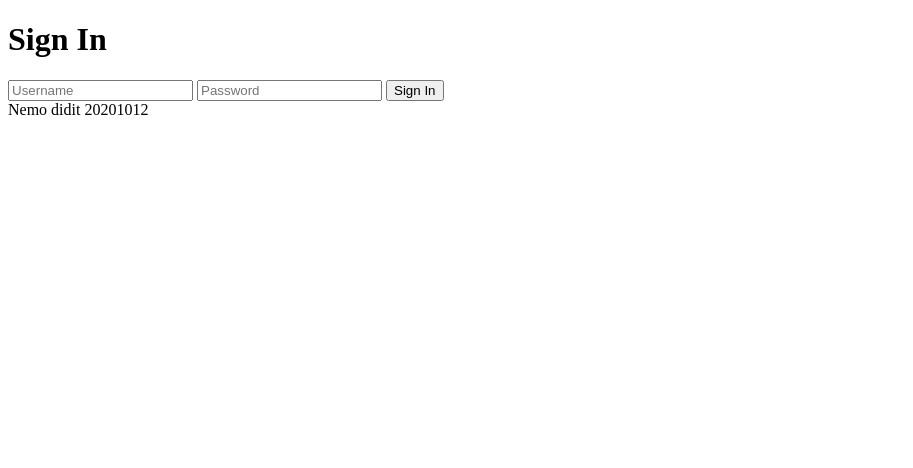
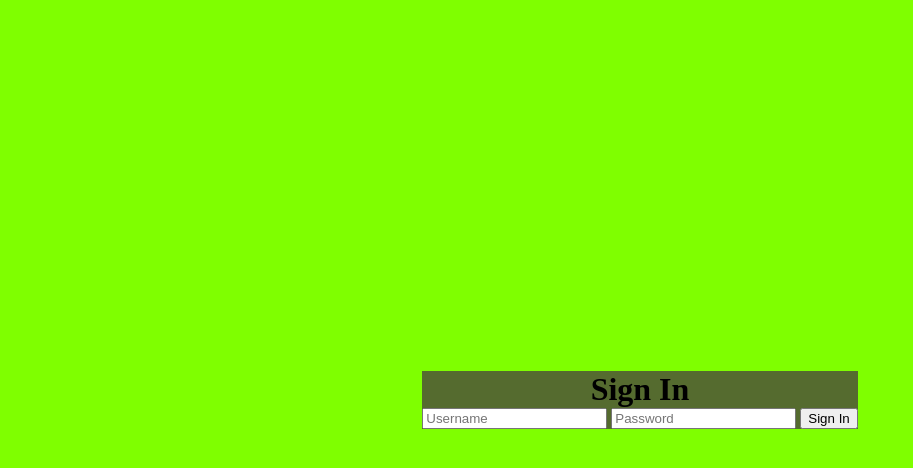
Before and after one commit to JediNemo/CCurtis-login-ui-Cohort209, a plain HTML site: page index.html in a window 1280 px wide. Shown: the whole page, without its empty margins (0-913 px from the left). Drawn offline with Linux system fonts and the light colour scheme.

Commit message:
"Update to share"

```diff
--- a/index.css
+++ b/index.css
@@ -1,4 +1,20 @@
-.master {
+body, h1 {
+    margin: 0;
+}
+
+#master {
     display: flex;
+    height: 100vh;
+    width: 100vw;
+    align-items: center;
+    justify-content: center;
+    background-color: chartreuse;
+}
 
+#loginui {
+    display: flex;
+    flex-direction: column;
+    align-items: center;
+    justify-content: center;
+    background-color: darkolivegreen;
 }
--- a/index.html
+++ b/index.html
@@ -7,20 +7,15 @@
         <link rel="stylesheet" href="index.css">
     </head>
     <body>
-        <div id=master>
-            <main>
-                <div id="login">
+        <div id="master">
+            <div id="loginui">
                 <h1>Sign In</h1>
                 <form>
-                        <!--<label for="username">username</label>-->
                     <input type-"text" placeholder="Username" name="username" required>
-                        <!--<label for="password">password</label>-->
                     <input type="password" placeholder="Password" name="password" required>
                     <button type="submit">Sign In</button>
                 </form>
             </div>
-            </main>
-            <footer>Nemo didit 20201012</footer>
         </div>
     </body>
 </html>
```
Lines whose indentation alone changed are shown as unchanged.
